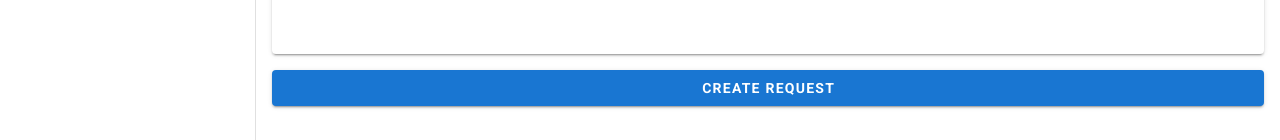
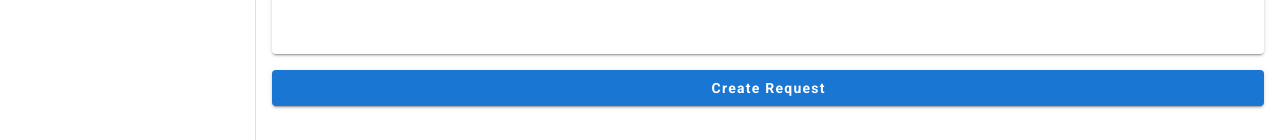
Before and after one commit to AYUSH-TRIPATHI786/Concierge-request-panel, a Nuxt app: page / in a window 1280 px wide. Shown: the part 660-800 px from the top of the page. Built offline with nearby package versions, Linux system fonts and the light colour scheme.

Commit message:
create request button

```diff
--- a/components/Mobile-button.vue
+++ b/components/Mobile-button.vue
@@ -12,13 +12,13 @@
 
     <v-btn
       color="primary"
-      :class="button_size"
-      :bottom="bottom"
-      :fixed="mobilefocused"
+      :class="isbuttonsticky || 'mx-4'"
+      :bottom="isbuttonsticky"
+      :fixed="isbuttonsticky"
+      :min-width="isbuttonsticky ? '100%' : none "
       max-width="100%"
-      :min-width="minwidth"
     >
-      <div class="font-weight-bold font-14">Create Request</div>
+      <div class="font-weight-bold font-14" v-text="'Create Request'"></div>
     </v-btn>
   </div>
 </template>
@@ -26,33 +26,25 @@
 export default {
   data() {
     return {
-      mobilefocused: false,
-      button_size: "mx-4 pa-2 ",
-      bottom: false,
-      minwidth: "1%"
+      isbuttonsticky:false,
     };
   },
   methods: {
     input() {
       if (this.$vuetify.breakpoint.xs) {
-        this.button_size = this.button_size.substring(4);
-        this.mobilefocused = true;
-        this.bottom = true;
-        this.minwidth = "100%";
+        this.isbuttonsticky=true
       }
     },
     reset() {
-      this.button_size = "mx-4 pa-2";
-      this.mobilefocused = false;
-      this.bottom = false;
-      this.minwidth = "1%";
+      this.isbuttonsticky=false
     }
   }
 };
 </script>
 
 <style lang="scss" scoped>
-.font-14 {
+.font-14{
   font-size: 14px;
+  text-transform:none;
 }
 </style>
```
